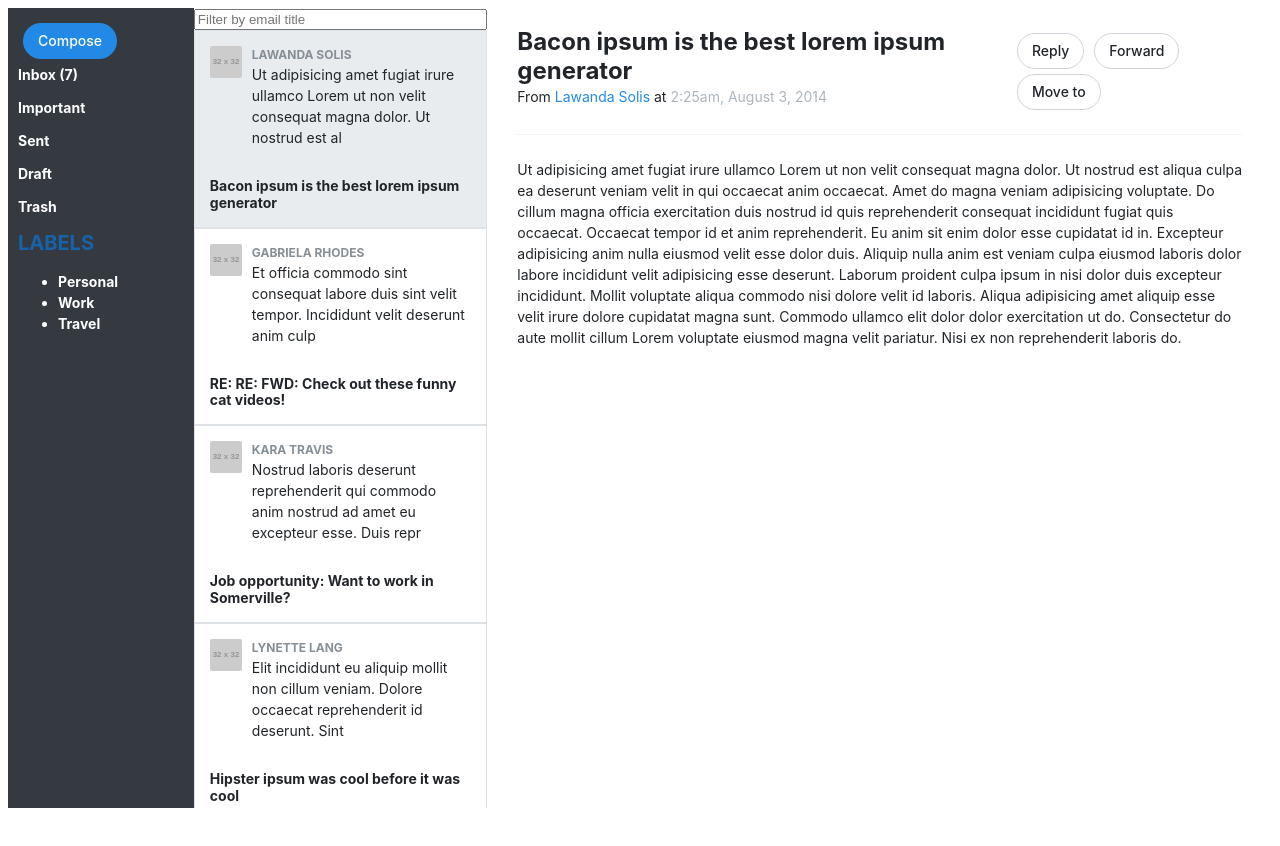
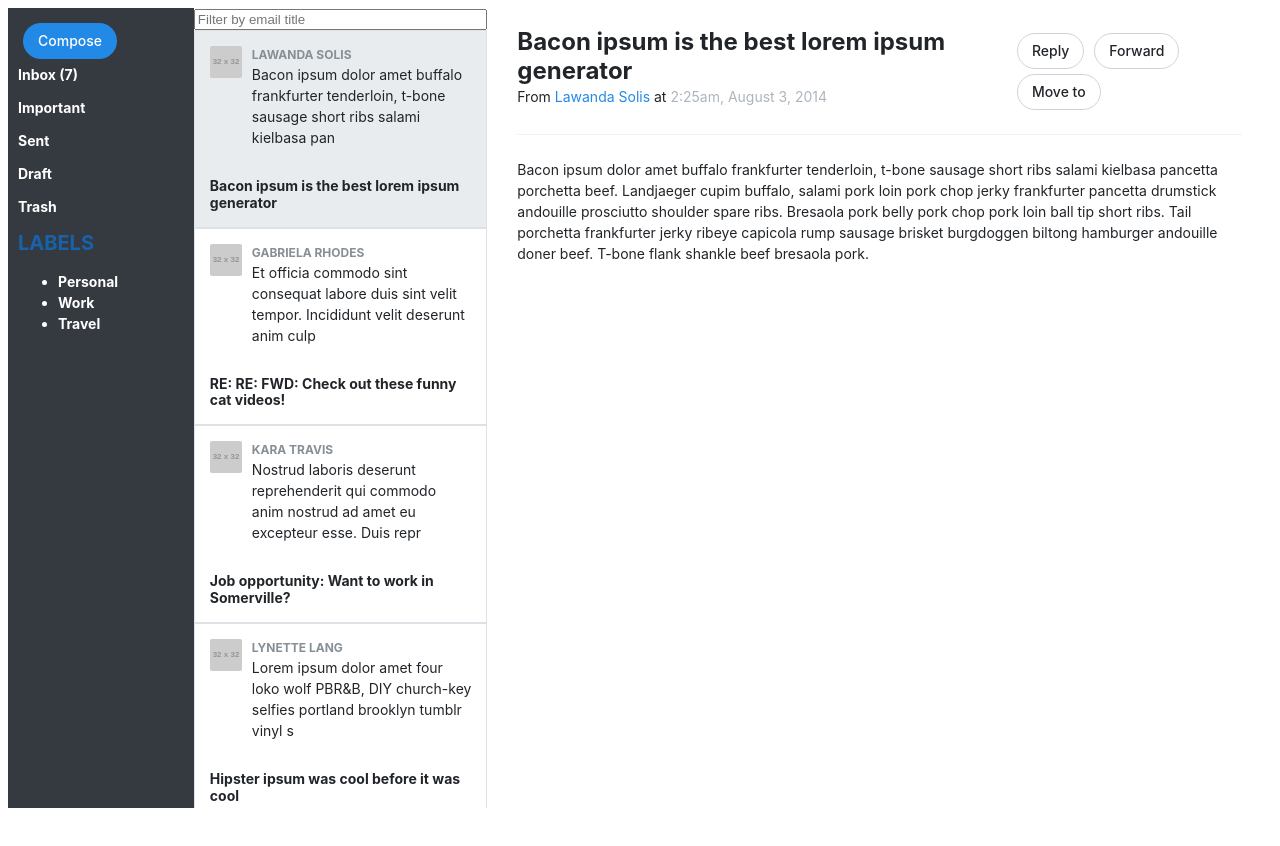
Before and after one commit to marclevetin/progressUI-email-inbox-mockup, a React (Create React App) app: page / in a window 1280 px wide. Shown: the top 846 px of the page. Built offline with nearby package versions, Linux system fonts and the light colour scheme.

Commit message:
updated body in data file to reflect new ipsum

```diff
--- a/src/data/emails.js
+++ b/src/data/emails.js
@@ -7,7 +7,7 @@ const emails = [
     title:
       "Bacon ipsum is the best lorem ipsum generator",
     message:
-      "Ut adipisicing amet fugiat irure ullamco Lorem ut non velit consequat magna dolor. Ut nostrud est aliqua culpa ea deserunt veniam velit in qui occaecat anim occaecat. Amet do magna veniam adipisicing voluptate. Do cillum magna officia exercitation duis nostrud id quis reprehenderit consequat incididunt fugiat quis occaecat. Occaecat tempor id et anim reprehenderit. Eu anim sit enim dolor esse cupidatat id in.\r\nExcepteur adipisicing anim nulla eiusmod velit esse dolor duis. Aliquip nulla anim est veniam culpa eiusmod laboris dolor labore incididunt velit adipisicing esse deserunt. Laborum proident culpa ipsum in nisi dolor duis excepteur incididunt. Mollit voluptate aliqua commodo nisi dolore velit id laboris.\r\nAliqua adipisicing amet aliquip esse velit irure dolore cupidatat magna sunt. Commodo ullamco elit dolor dolor exercitation ut do. Consectetur do aute mollit cillum Lorem voluptate eiusmod magna velit pariatur. Nisi ex non reprehenderit laboris do.\r\n",
+      "Bacon ipsum dolor amet buffalo frankfurter tenderloin, t-bone sausage short ribs salami kielbasa pancetta porchetta beef. Landjaeger cupim buffalo, salami pork loin pork chop jerky frankfurter pancetta drumstick andouille prosciutto shoulder spare ribs. Bresaola pork belly pork chop pork loin ball tip short ribs. Tail porchetta frankfurter jerky ribeye capicola rump sausage brisket burgdoggen biltong hamburger andouille doner beef. T-bone flank shankle beef bresaola pork.\r\n",
     dateSent: "2014-08-03T02:25:50 +04:00",
     tags: ["Travel"],
     isUnread: true,
@@ -53,7 +53,7 @@ const emails = [
     picture: "http://placehold.it/32x32",
     title: "Hipster ipsum was cool before it was cool",
     message:
-      "Elit incididunt eu aliquip mollit non cillum veniam. Dolore occaecat reprehenderit id deserunt. Sint aute ut adipisicing anim dolor tempor ad.\r\nIncididunt cupidatat consequat adipisicing sit ut voluptate laborum mollit pariatur anim qui cupidatat occaecat ipsum. Minim minim labore aute cillum exercitation aliquip quis sunt non. Non ut et ullamco aliqua nostrud eu fugiat adipisicing ut magna cillum. Dolore sint commodo elit duis eiusmod exercitation officia laboris occaecat aliqua aliquip mollit ut.\r\nElit aliqua aliqua commodo officia occaecat culpa laborum qui pariatur ut. Quis dolore cupidatat dolor tempor duis Lorem aute pariatur eiusmod. Qui dolore duis elit proident aliqua.\r\n",
+      "Lorem ipsum dolor amet four loko wolf PBR&B, DIY church-key selfies portland brooklyn tumblr vinyl synth gochujang photo booth man bun celiac. Air plant freegan man braid letterpress. Palo santo seitan keffiyeh freegan skateboard normcore put a bird on it narwhal four dollar toast. Yuccie drinking vinegar narwhal, banjo bicycle rights master cleanse meggings ramps poutine jean shorts. Chambray enamel pin food truck banh mi, tote bag viral poke tumeric selfies hot chicken small batch taiyaki cardigan adaptogen DIY. Sriracha health goth listicle flexitarian flannel disrupt.\r\n",
     dateSent: "2018-03-19T10:37:02 +04:00",
     tags: ["Travel"],
     isUnread: true,
```
